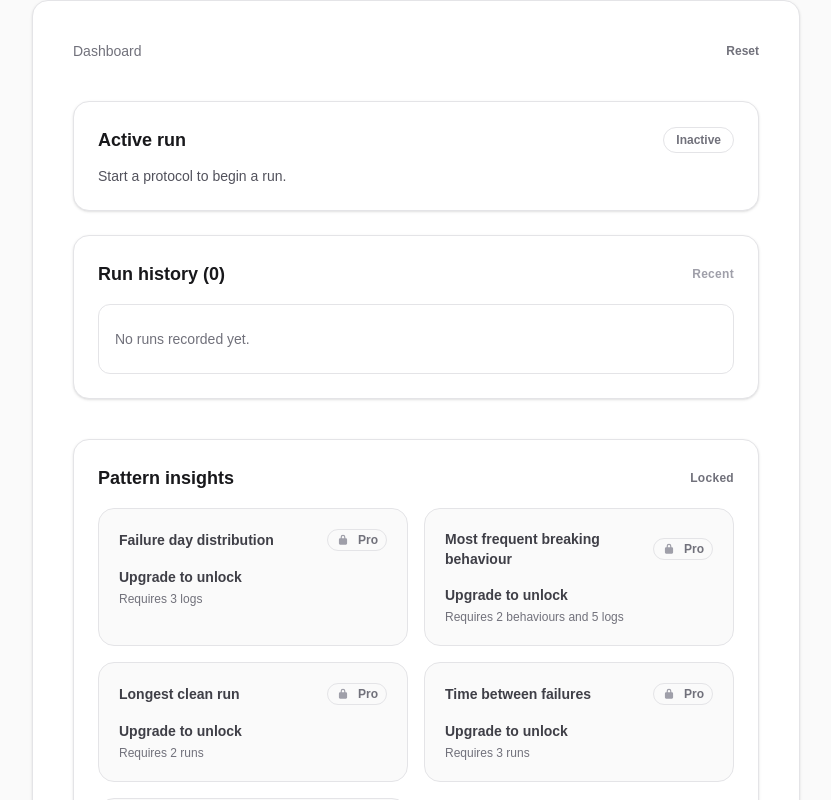
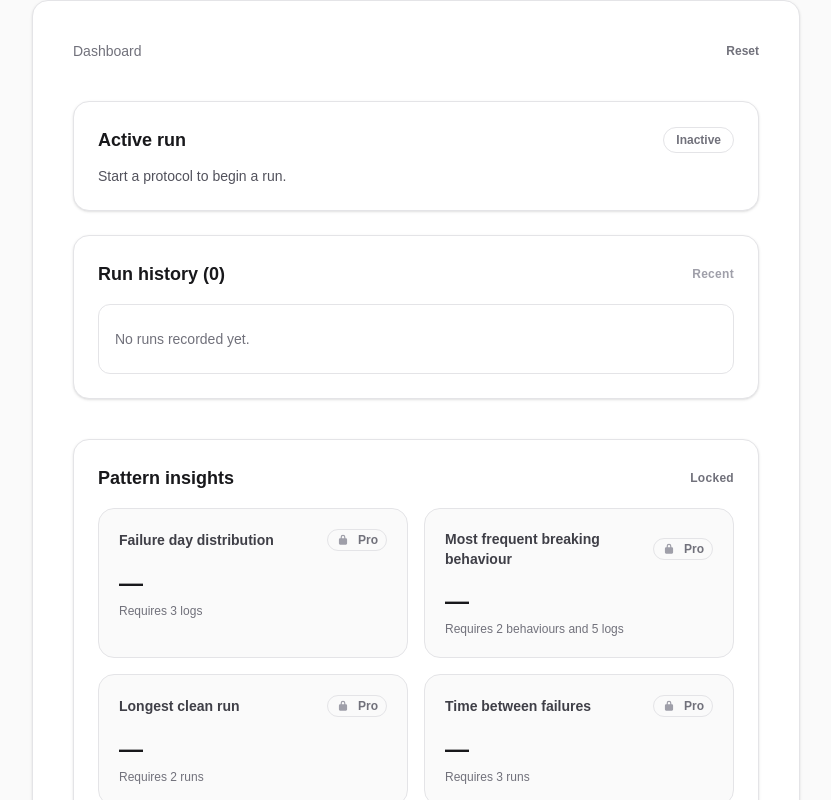
Before and after one commit to bbyjae-django-lab/quadrant, a Next.js app: page /dashboard in a window 1280 px wide. Shown: the top 800 px of the page, without its empty margins (224-1055 px from the left). Built offline with nearby package versions, Linux system fonts and the light colour scheme.

Commit message:
Clean up locked Pattern insights cards (visual + copy)

```diff
--- a/app/components/QuadrantApp.tsx
+++ b/app/components/QuadrantApp.tsx
@@ -70,23 +70,16 @@ const InsightCard = ({
         </div>
       ) : null}
     </div>
-    {isLocked ? (
-      <div className="mt-4 space-y-1">
-        <div className="text-sm font-semibold text-zinc-700">
-          Upgrade to unlock
+    <div className="mt-4 space-y-1">
+      <div className="text-2xl font-semibold text-zinc-900">
+        {isLocked ? "—" : value}
+      </div>
+      {lockReason ? (
+        <div className="text-xs text-zinc-500">
+          {isLocked ? lockReason : subtitle ?? lockReason}
         </div>
-        {lockReason ? (
-          <div className="text-xs text-zinc-500">{lockReason}</div>
-        ) : null}
-      </div>
-    ) : (
-      <div className="mt-4 space-y-1">
-        <div className="text-2xl font-semibold text-zinc-900">{value}</div>
-        {subtitle ? (
-          <div className="text-xs text-zinc-500">{subtitle}</div>
-        ) : null}
-      </div>
-    )}
+      ) : null}
+    </div>
   </div>
 );
 
```
